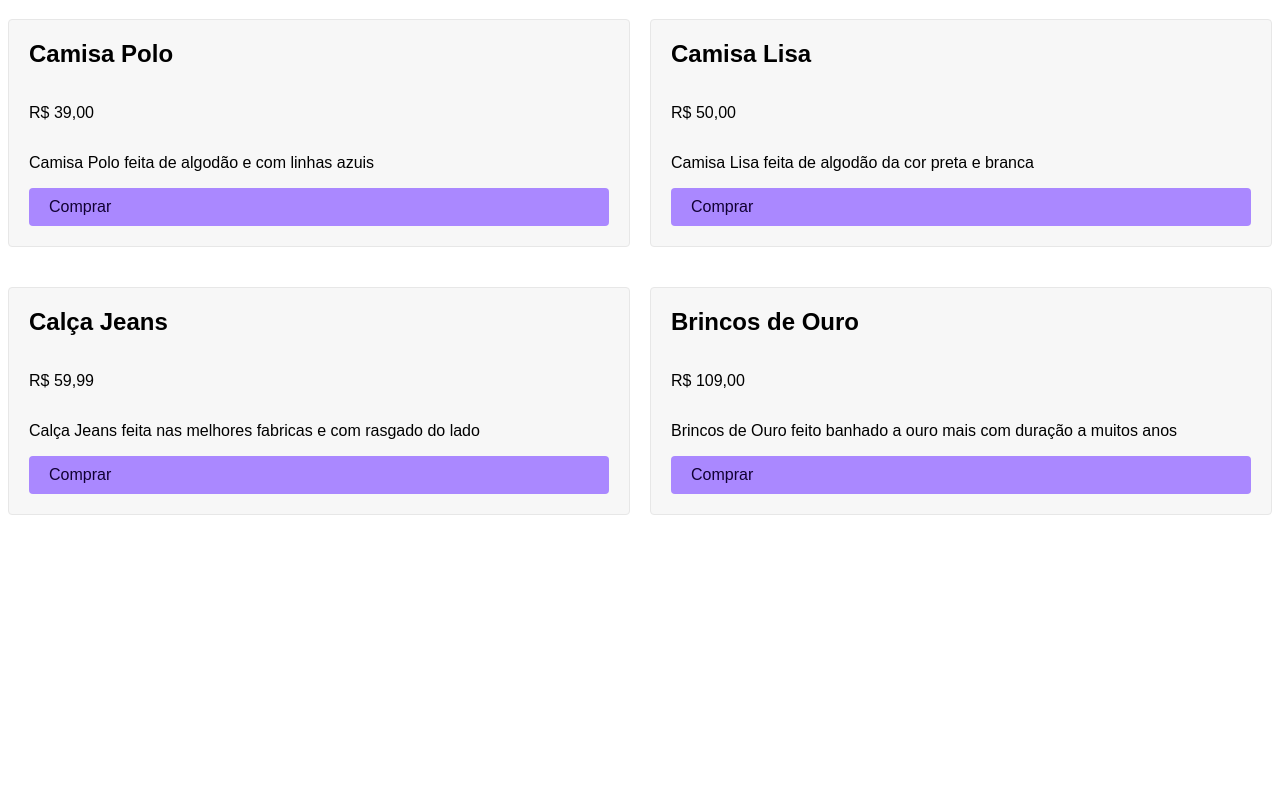
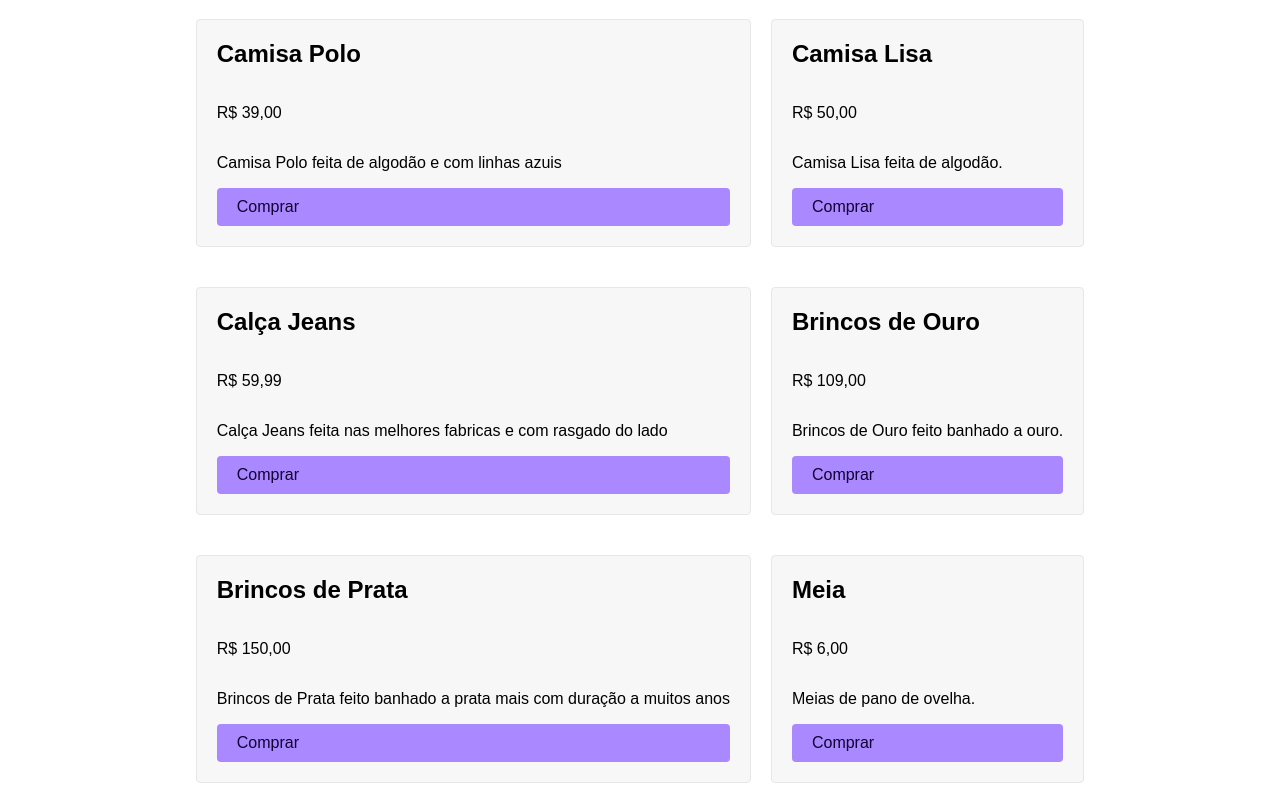
Before and after one commit to tallismelo07/projeto-loja-griffee, a plain HTML site: page index.html in a window 1280 px wide. Shown: the part 61-872 px from the top of the page. Before the commit the page ends 800 px from the top, so only its background shows below. Drawn offline with Linux system fonts and the light colour scheme.

Commit message:
Finalizando projeto

```diff
--- a/css/style.css
+++ b/css/style.css
@@ -29,6 +29,7 @@ h2 {
 
 .grid {
     display: grid;
-    grid-template-columns: 1fr 1fr;
+    grid-template-columns: auto auto;
     gap: 20px;
+    justify-content: center;
 }
--- a/index.html
+++ b/index.html
@@ -18,7 +18,7 @@
         <div class="itens">
             <h2>Camisa Lisa</h2>
             <p class="preco">R$ 50,00</p>
-            <p>Camisa Lisa feita de algodão da cor preta e branca</p>
+            <p>Camisa Lisa feita de algodão.</p>
             <a class="comprar" href="#">Comprar</a>
         </div>
         <div class="itens">
@@ -30,7 +30,19 @@
         <div class="itens">
             <h2>Brincos de Ouro</h2>
             <p class="preco">R$ 109,00</p>
-            <p>Brincos de Ouro feito banhado a ouro mais com duração a muitos anos</p>
+            <p>Brincos de Ouro feito banhado a ouro.</p>
+            <a class="comprar" href="#">Comprar</a>
+        </div>
+        <div class="itens">
+            <h2>Brincos de Prata</h2>
+            <p class="preco">R$ 150,00</p>
+            <p>Brincos de Prata feito banhado a prata mais com duração a muitos anos</p>
+            <a class="comprar" href="#">Comprar</a>
+        </div>
+        <div class="itens">
+            <h2>Meia</h2>
+            <p class="preco">R$ 6,00</p>
+            <p>Meias de pano de ovelha.</p>
             <a class="comprar" href="#">Comprar</a>
         </div>
     </div>
```
